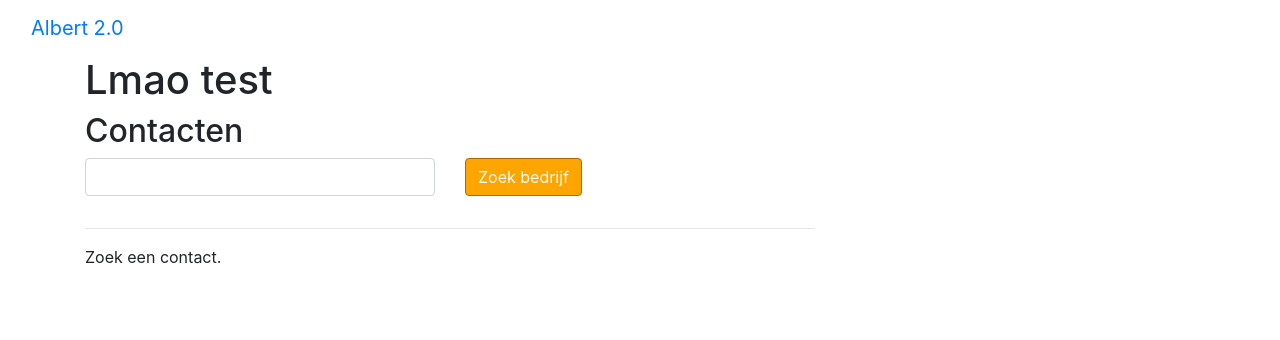
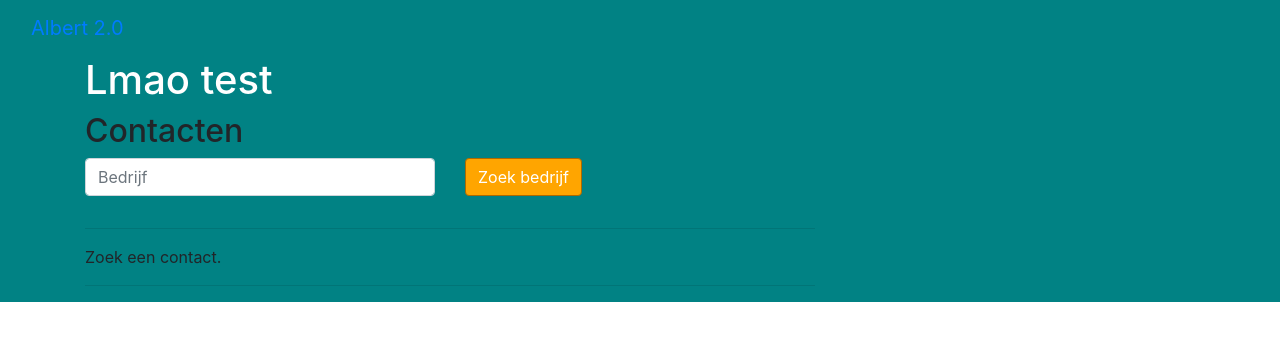
Before and after one commit to LeeLenaleee/Ipsen3_Frontend, an Angular app: page / in a window 1280 px wide. Shown: the top 340 px of the page. Built offline with nearby package versions, Linux system fonts and the light colour scheme.

Commit message:
Werkt maar nog met hardcoded info, moet nog verbinding met backend komen

```diff
--- a/src/app/app.component.css
+++ b/src/app/app.component.css
@@ -0,0 +1,7 @@
+body {
+  background-color: #018284;
+}
+
+h1 {
+  color: white;
+}
--- a/src/app/app.component.html
+++ b/src/app/app.component.html
@@ -1,3 +1,4 @@
+<body>
   <app-header></app-header>
   <div class="container">
     <div class="row">
@@ -7,3 +8,4 @@
       </div>
     </div>
   </div>
+</body>
--- a/src/app/contacten/contact-item/contact-item.component.css
+++ b/src/app/contacten/contact-item/contact-item.component.css
@@ -4,6 +4,5 @@ label {
 
 .col, [class*="col-"] {
   border: 1px solid black;
-  /*background-color: #00008e;*/
-  /*color: white;*/
+  color: white;
 }
--- a/src/app/contacten/contact-zoeken/contact-zoeken.component.html
+++ b/src/app/contacten/contact-zoeken/contact-zoeken.component.html
@@ -1,12 +1,40 @@
 <div class="row">
   <div class="col form-group">
-    <input type="text"
-           id="bedrijf"
-           class="form-control" #bedrijfInput>
+    <!--<form autocomplete="off" action="contact-zoeken.component.html">-->
+      <input type="text"
+             id="bedrijf"
+             class="form-control"
+             placeholder="Bedrijf"
+             list="bedrijven"
+             autocomplete="off"
+             (keydown)="$event.key == 'Enter' ? onZoekBedrijf(): return"
+             #bedrijfInput>
+      <datalist id="bedrijven">
+        <select style="display: none">
+          <option *ngFor="let bedrijf of mogelijkeBedrijven" value="{{ bedrijf.naam }}">
+        </select>
+      </datalist>
+      <script>
+        $(document).ready(function () {
+          var nativedatalist = !!('list' in document.createElement('input')) &&
+            !!(document.createElement('datalist') && window.HTMLDataListElement);
+
+          if (!nativedatalist) {
+            $('input[list]').each(function () {
+              var availableTags = $('#' + $(this).attr("list")).find('option').map(function () {
+                return this.value;
+              }).get();
+              $(this).autocomplete({ source: availableTags });
+            });
+          }
+        });
+      </script>
+    <!--</form>-->
   </div>
   <div class="col form-group">
     <button class="btn"
             id="zoekButton"
+            type="submit"
             (click)="onZoekBedrijf()">Zoek bedrijf</button>
   </div>
 </div>
--- a/src/app/contacten/contact-zoeken/contact-zoeken.component.ts
+++ b/src/app/contacten/contact-zoeken/contact-zoeken.component.ts
@@ -7,22 +7,45 @@ import {Contact} from '../contact.model';
   styleUrls: ['./contact-zoeken.component.css']
 })
 export class ContactZoekenComponent implements OnInit {
-  @Output('bedrijfGezocht') gekozenContact = new EventEmitter<Contact>();
+  @Output() bedrijfGezocht = new EventEmitter<Contact>();
   @ViewChild('bedrijfInput') bedrijfNaam: ElementRef;
+  mogelijkeBedrijven: {id: number, naam: string}[];
 
   constructor() { }
 
 
   ngOnInit() {
+    this.krijgMogelijkeBedrijven();
   }
 
   onZoekBedrijf() {
     const naam = this.bedrijfNaam.nativeElement.value;
+    let naamIndex = null; // = this.mogelijkeBedrijven.indexOf(naam);
+
+    for (const bedrijf of this.mogelijkeBedrijven) {
+      if (bedrijf.naam === naam) {
+        naamIndex = this.mogelijkeBedrijven.indexOf(bedrijf);
+      }
+    }
+    if (naamIndex === null) {
+      // TODO foutmelding geven
+      console.log('dit bedrijf bestaat niet')
+      return;
+    }
+    const id = this.mogelijkeBedrijven[naamIndex].id;
+    console.log(id);
+
     // TODO uit database zoeken
     const contact = new Contact(1, 'voor', 'achter', 'bedrijf',
       'straat', 'postcode', 'woonplaats', 'nederland', [12345678, 87654321, 34567890],
       ['iemand@iets.wat', 'haha@fheod.nl'], 'relatie', 'website.nl');
-    this.gekozenContact.emit(contact);
+
+    this.bedrijfGezocht.emit(contact);
+  }
+
+  krijgMogelijkeBedrijven() {
+    // TODO uit de backhand alle bedrijfnamen + id halen
+    this.mogelijkeBedrijven = [{id: 0, naam: 'Abedrijf'}, {id: 1, naam: 'Bbedrijf'}, {id: 2, naam: 'Cbedrijf'}];
   }
 
 }
--- a/src/app/contacten/contacten.component.html
+++ b/src/app/contacten/contacten.component.html
@@ -3,11 +3,13 @@
   <div class="col-md-8">
     <app-contact-zoeken (bedrijfGezocht)="contactWeergeven($event)"></app-contact-zoeken>
     <hr>
-    <app-contact-item
-    [contact]="gekozenContact"
-    *ngIf="gekozenContact; else infoText"></app-contact-item>
+    <div *ngIf="gekozenContact; else infoText">
+      <app-contact-item [contact]="gekozenContact"></app-contact-item>
+      <app-contact-wijzigen></app-contact-wijzigen>
+    </div>
     <ng-template #infoText>
       <p>Zoek een contact.</p>
     </ng-template>
+    <hr>
   </div>
 </div>
```
Lines whose indentation alone changed are shown as unchanged.
